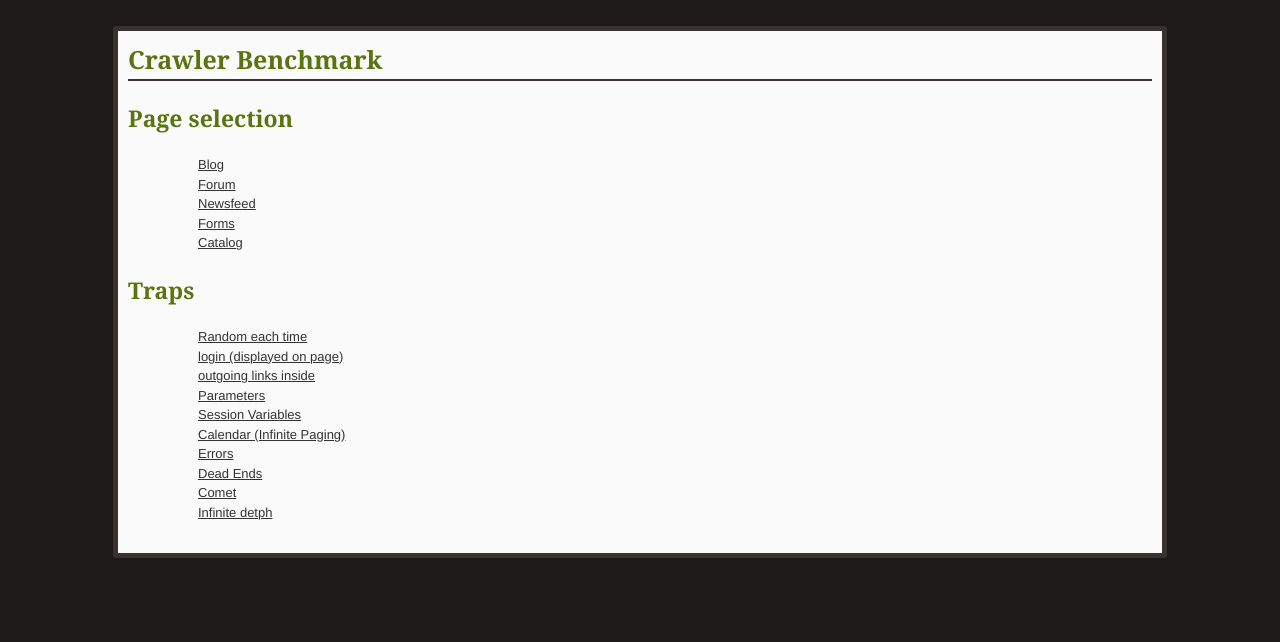
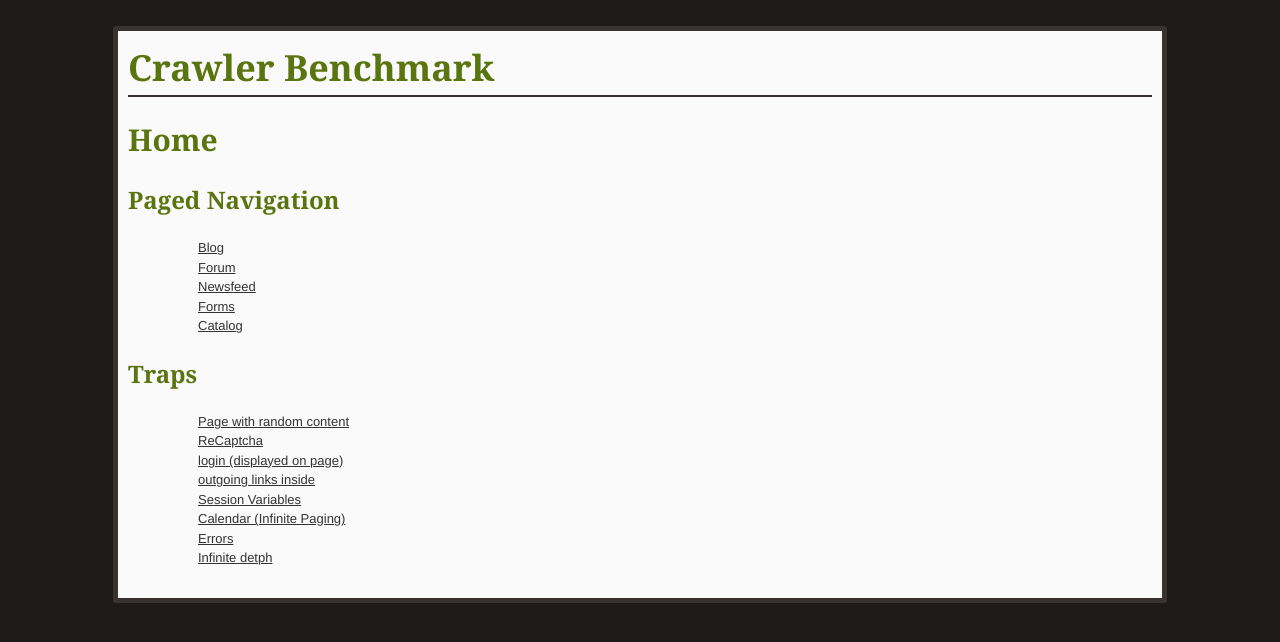
Before and after one commit to WebMole/crawler-benchmark, a Flask app: page / in a window 1280 px wide. Shown: the top 642 px of the page. Run offline with Flask 2, Linux system fonts and the light colour scheme; parts of the project's set-up code (start-up, migrations or seed data) failed here and were passed over.

Commit message:
Added recaptcha from wtf-forms, cleaned __init__.py a little. Started a new trap; registration. Still untested. Removed printer because wtf printer? Made titles bigger

```diff
--- a/project/__init__.py
+++ b/project/__init__.py
@@ -1,6 +1,5 @@
 # -*- coding: utf-8 -*-
 from project.configuration import Configuration
-#from project.controllers.database import init_db
 
 __version__ = '0.1'
 from flask import Flask
@@ -8,17 +7,25 @@ from flask_debugtoolbar import DebugToolbarExtension
 import jinja2
 
 app = Flask('project')
-app.config['SECRET_KEY'] = 'a44eabc44ce37a66ad1871522f592a7e'
-app.debug = True
-toolbar = DebugToolbarExtension(app)
+app.debug = False
+app.testing = False  # set to true so recaptcha always validate
+
+if app.debug:
+    toolbar = DebugToolbarExtension(app)
 
 # Load default config and override config from an environment variable
 app.config.update(dict(
     DATABASE='./db/main.db',
-    DEBUG=True,
+    DEBUG=app.debug,
+    TESTING=app.testing,
     SECRET_KEY='ls20f48g578hbmflgdi3',
     USERNAME='admin',
-    PASSWORD='default'
+    PASSWORD='default',
+
+    RECAPTCHA_USE_SSL=False,
+    RECAPTCHA_PUBLIC_KEY="",
+    RECAPTCHA_PRIVATE_KEY="",
+    RECAPTCHA_OPTIONS=""
 ))
 app.config.from_envvar('FLASKR_SETTINGS', silent=True)
 config = Configuration
@@ -29,10 +36,9 @@ my_loader = jinja2.ChoiceLoader([
 ])
 app.jinja_loader = my_loader
 
-# Here because the "app" must exists first
+# imported here because app must exist first
 from project.controllers.database import init_db
 
 init_db()
-#app.run()
 
 from project.controllers import *
--- a/project/controllers/base.py
+++ b/project/controllers/base.py
@@ -3,11 +3,24 @@
 from flask import render_template, url_for, request, make_response
 
 from project import app, config
+from project.controllers.form import recaptcha_form
 
 
 @app.route('/')
 def index():
-    return render_template('index.html', modes=config.modes, title='Page selection')
+    return render_template('index.html', modes=config.modes, title='Home')
+
+
+@app.route('/print', methods=['GET', 'POST'])
+def printer():
+    form = recaptcha_form(request.form)
+    if request.method == 'POST' and form.validate():
+        from project.models.Printer import Printer
+
+        printer = Printer()
+        printer.show_string(form.text.data)
+        return render_template('printer/index.html')
+    return render_template('printer/print.html', form=form)
 
 
 @app.errorhandler(404)
@@ -48,6 +61,7 @@ def fail(challenge):
         message=message
     )
 
+
 def url_for_other_page(page_number):
     """url_for helper function for pagination"""
     args = request.view_args.copy()
--- a/project/controllers/database.py
+++ b/project/controllers/database.py
@@ -1,13 +1,9 @@
 # -*- coding: utf-8 -*-
-from os import abort
 import sqlite3
 
 from flask import g
 
 from project import app, config
-
-
-__author__ = 'gableroux'
 
 
 def init_db():
@@ -48,7 +44,7 @@ def close_db(error):
             g.sqlite_db.close()
         else:
             pass
-            #abort(500, "Database not loaded yet")
+            # abort(500, "Database not loaded yet")
 
 
 def connect_db(database_name):
--- a/project/static/css/_text.scss
+++ b/project/static/css/_text.scss
@@ -47,27 +47,27 @@ h1 {
 }
 
 h1 {
-  font-size: 25px;
+  font-size: 36px;
 }
 
 h2 {
-  font-size: 23px;
+  font-size: 30px;
 }
 
 h3 {
-  font-size: 21px;
+  font-size: 24px;
 }
 
 h4 {
-  font-size: 19px;
+  font-size: 18px;
 }
 
 h5 {
-  font-size: 17px;
+  font-size: 14px;
 }
 
 h6 {
-  font-size: 15px;
+  font-size: 12px;
 }
 
 /* `Spacing
--- a/project/static/css/style.css
+++ b/project/static/css/style.css
@@ -2007,27 +2007,27 @@ h1 {
 }
 
 h1 {
-  font-size: 25px;
+  font-size: 36px;
 }
 
 h2 {
-  font-size: 23px;
+  font-size: 30px;
 }
 
 h3 {
-  font-size: 21px;
+  font-size: 24px;
 }
 
 h4 {
-  font-size: 19px;
+  font-size: 18px;
 }
 
 h5 {
-  font-size: 17px;
+  font-size: 14px;
 }
 
 h6 {
-  font-size: 15px;
+  font-size: 12px;
 }
 
 /* `Spacing
@@ -2176,6 +2176,14 @@ ul.metanav li.active a {
   text-align: right;
 }
 
+.img-responsive {
+  max-width: 100%;
+}
+
+.center {
+  text-align: center;
+}
+
 /* tablesort style */
 table {
   background: #fff;
--- a/project/static/css/style.scss
+++ b/project/static/css/style.scss
@@ -128,6 +128,14 @@ ul.metanav {
   }
 }
 
+.img-responsive {
+  max-width: 100%;
+}
+
+.center {
+  text-align: center;
+}
+
 /* tablesort style */
 
 table {
--- a/project/templates/index.html
+++ b/project/templates/index.html
@@ -1,5 +1,8 @@
 {% extends "/layout/layout.html" %}
+
 {% block body %}
+    {% if modes %}
+    <h3>Paged Navigation</h3>
     <ul class="modes">
         {% for mode in modes %}
             {% if mode.get('enabled') %}
@@ -11,17 +14,20 @@
             <li><em>Unbelievable. No modes so far</em>
         {% endfor %}
     </ul>
-    <h2>Traps</h2>
+    {% endif %}
+
+    <h3>Traps</h3>
     <ul class="traps">
-        <li><a href="{{ url_for('trap_random_page') }}">Random each time</a></li>
+        <li><a href="{{ url_for('trap_random_page') }}">Page with random content</a></li>
+        <li><a href="{{ url_for('trap_recaptcha') }}">ReCaptcha</a></li>
         <li><a href="{{ url_for('trap_login') }}">login (displayed on page)</a></li>
         <li><a href="{{ url_for('trap_outgoing') }}">outgoing links inside</a></li>
-        <li><a href="{{ url_for('trap_parameters') }}">Parameters</a></li>
+{#        <li><a href="{{ url_for('trap_parameters') }}">Parameters</a></li>#}
         <li><a href="{{ url_for('trap_session_variables') }}">Session Variables</a></li>
         <li><a href="{{ url_for('trap_calendar') }}">Calendar (Infinite Paging)</a></li>
         <li><a href="{{ url_for('trap_errors') }}">Errors</a></li>
-        <li><a href="{{ url_for('trap_deadends') }}">Dead Ends</a></li>
-        <li><a href="{{ url_for('trap_comet') }}">Comet</a></li>
+{#        <li><a href="{{ url_for('trap_deadends') }}">Dead Ends</a></li>#}
+{#        <li><a href="{{ url_for('trap_comet') }}">Comet</a></li>#}
         <li><a href="{{ url_for('trap_depth') }}">Infinite detph</a></li>
     </ul>
 {% endblock %}
--- a/project/templates/layout/layout.html
+++ b/project/templates/layout/layout.html
@@ -13,6 +13,9 @@
         {% endif %}
     </head>
     <body>
+
+    {% block header %}{% endblock %}
+
     <div class=page>
     <h1>Crawler Benchmark</h1>
 
--- a/project/templates/traps/error.html
+++ b/project/templates/traps/error.html
@@ -1,4 +1,5 @@
 {% extends "layout/layout.html" %}
 {% block body %}
     <h2>{{ error_code }}: {{ error_name }}</h2>
+    {{ content }}
 {% endblock %}
```
Also changed, not shown: project/controllers/form.py (+5 -3 lines), project/controllers/modes.py (+1 -14 lines), project/controllers/traps.py (+27 -16 lines), project/models/Printer.py (deleted, +0 -10 lines), project/templates/macros/formhelper.html (added, +11 -0 lines), project/templates/printer/index.html (deleted, +0 -8 lines), project/templates/printer/print.html (deleted, +0 -10 lines), project/templates/traps/recaptcha.html (added, +9 -0 lines), project/templates/traps/registration.html (added, +12 -0 lines).
